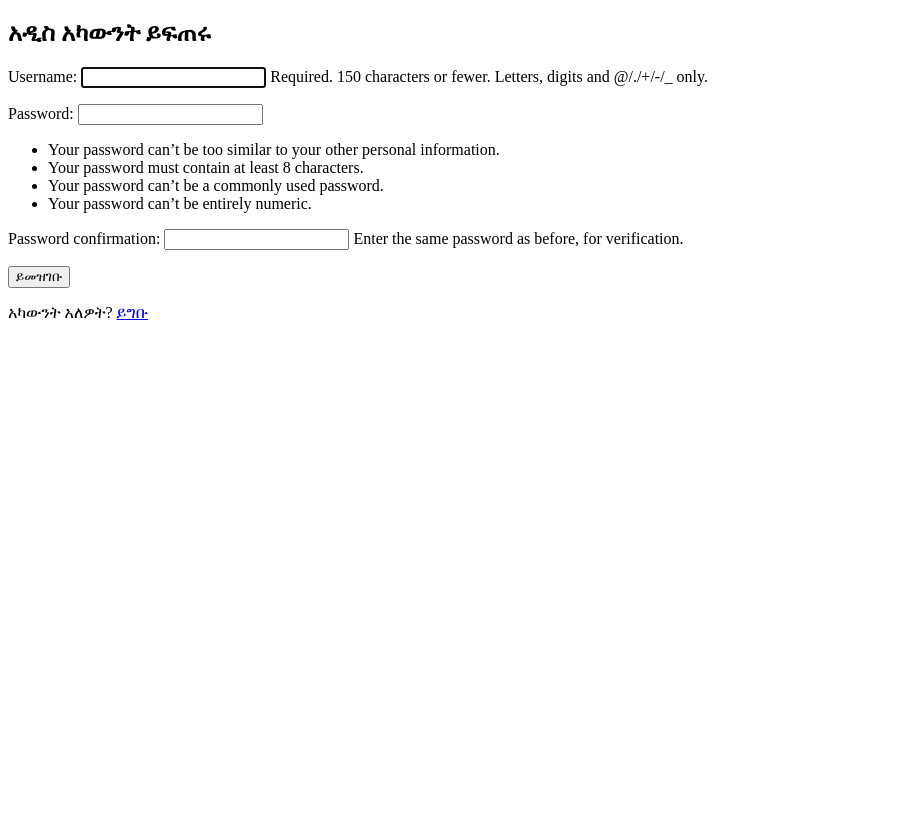
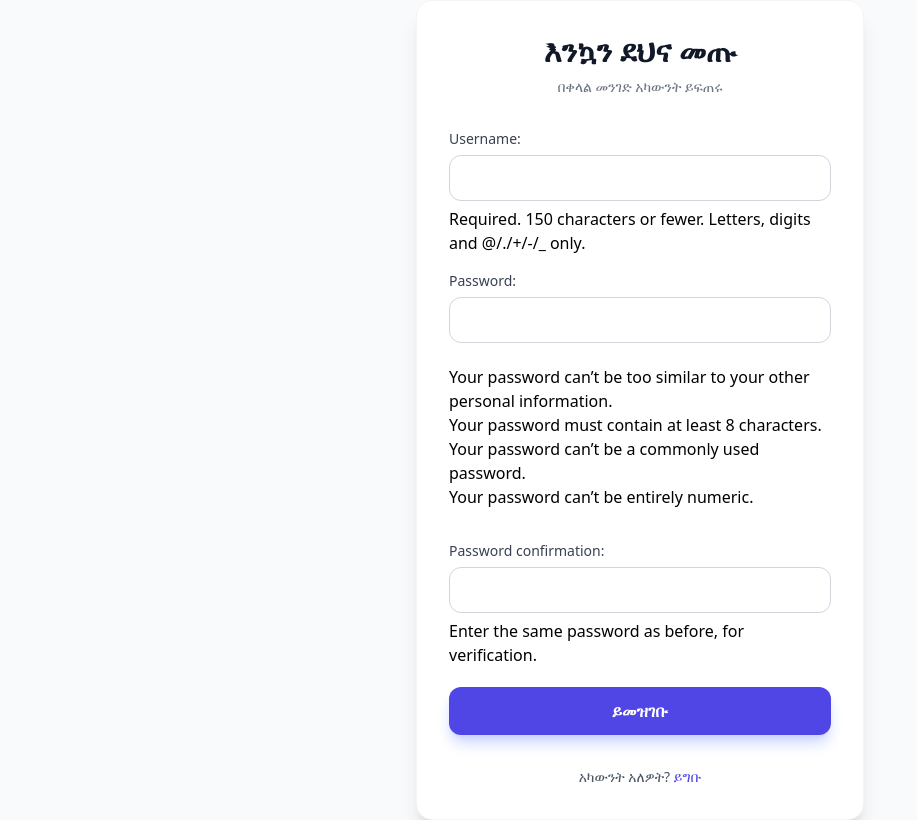
Before and after one commit to gedamuayana/my_shop, a Django app: page /register/ in a window 1280 px wide. Shown: the whole page, without its empty margins (0-917 px from the left). Before the commit the page ends 320 px from the top, so only its background shows below. Run offline with Django 5.2, Linux system fonts and the light colour scheme; some libraries are stand-ins or nearby versions.

Commit message:
Update register.html with Tailwind CSS UI

```diff
--- a/templates/register.html
+++ b/templates/register.html
@@ -2,25 +2,46 @@
 <html lang="am">
 <head>
     <meta charset="UTF-8">
-    <title>የተጠቃሚ ምዝገባ</title>
+    <meta name="viewport" content="width=device-width, initial-scale=1.0">
+    <title>አዲስ አካውንት ይፍጠሩ</title>
+    <script src="https://cdn.tailwindcss.com"></script>
 </head>
-<body>
-    <h2>አዲስ አካውንት ይፍጠሩ</h2>
+<body class="bg-gray-50 min-h-screen flex items-center justify-center font-sans">
+
+    <div class="bg-white p-8 rounded-2xl shadow-xl w-full max-w-md border border-gray-100">
+
+        <div class="text-center mb-8">
+            <h2 class="text-3xl font-extrabold text-gray-900">እንኳን ደህና መጡ</h2>
+            <p class="text-gray-500 text-sm mt-2">በቀላል መንገድ አካውንት ይፍጠሩ</p>
+        </div>
 
         {% if messages %}
-        <ul>
+            <div class="mb-6 p-4 bg-green-50 border-l-4 border-green-500 rounded-r-xl">
+                <ul class="text-sm text-green-700 space-y-1">
                     {% for message in messages %}
                         <li>{{ message }}</li>
                     {% endfor %}
                 </ul>
+            </div>
         {% endif %}
 
-    <form method="POST">
+        <form method="POST" class="space-y-5">
             {% csrf_token %}
+
+            <div class="space-y-4 [&>p]:flex [&>p]:flex-col [&>p]:gap-1.5 [&>p>label]:text-sm [&>p>label]:font-medium [&>p>label]:text-gray-700 [&>p>input]:w-full [&>p>input]:px-4 [&>p>input]:py-2.5 [&>p>input]:border [&>p>input]:border-gray-300 [&>p>input]:rounded-xl [&>p>input]:focus:ring-2 [&>p>input]:focus:ring-indigo-500 [&>p>input]:focus:border-indigo-500 [&>p>input]:outline-none [&>p>ul]:text-xs [&>p>ul]:text-red-600 [&>p>ul]:list-disc [&>p>ul]:pl-5">
                 {{ form.as_p }}
-        <button type="submit">ይመዝገቡ</button>
+            </div>
+
+            <button type="submit" class="w-full py-3 px-4 bg-indigo-600 hover:bg-indigo-700 text-white font-bold rounded-xl shadow-lg shadow-indigo-200 transition duration-200 transform active:scale-95">
+                ይመዝገቡ
+            </button>
         </form>
 
-    <p>አካውንት አለዎት? <a href="{% url 'login' %}">ይግቡ</a></p>
+        <div class="mt-8 text-center text-sm text-gray-600">
+            አካውንት አለዎት? <a href="{% url 'login' %}" class="font-medium text-indigo-600 hover:text-indigo-500 transition">ይግቡ</a>
+        </div>
+
+    </div>
+
 </body>
 </html>
```
Lines whose indentation alone changed are shown as unchanged.
